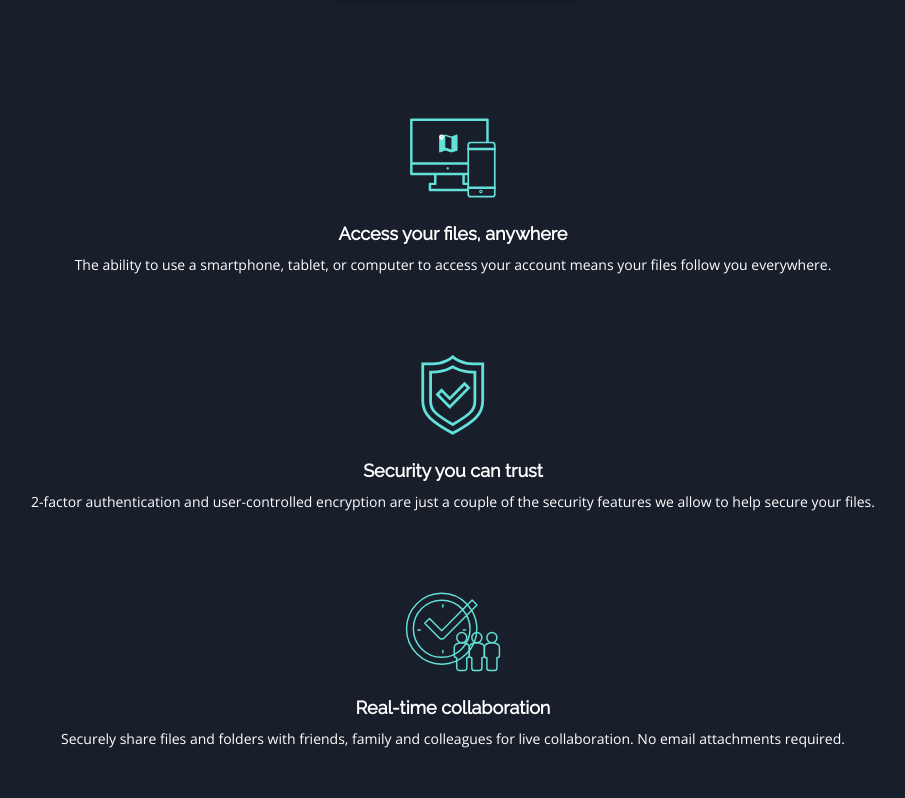
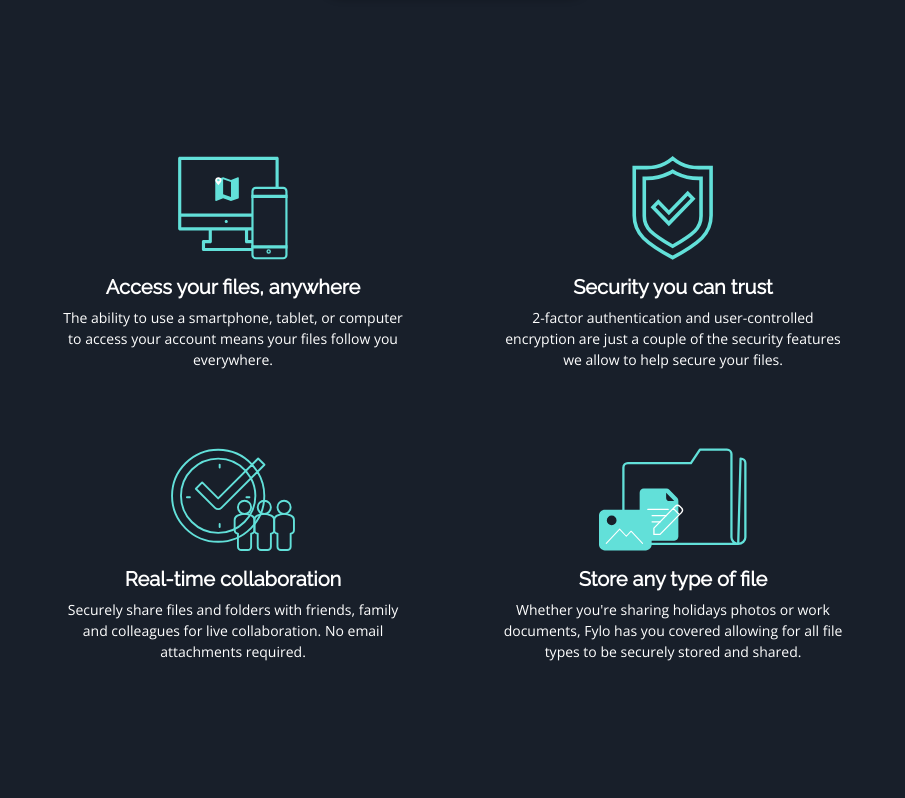
Before and after one commit to NSJTeo/fylo-landing-page, a Vue app: page / in a window 1280 px wide. Shown: the part 1102-1900 px from the top of the page, without its empty margins (187-1092 px from the left). Built offline with nearby package versions, Linux system fonts and the light colour scheme.

Commit message:
Feature and Features desktop styles

```diff
--- a/src/components/Feature.vue
+++ b/src/components/Feature.vue
@@ -7,6 +7,8 @@
 <script></script>
 
 <style lang="scss">
+@use '../styles/mixins.scss' as *;
+
 .feature {
   &__container {
     margin-bottom: 80px;
@@ -17,11 +19,19 @@
     &:last-child {
       margin-bottom: 0;
     }
+    @include desktop {
+      padding: 0;
+      margin: 0;
+    }
   }
   &__image {
     margin-bottom: 24px;
     height: 80px;
     width: auto;
+    @include desktop {
+      height: 104px;
+      margin-bottom: 1rem;
+    }
   }
   &__header {
     margin-bottom: 0.5rem;
@@ -32,6 +42,10 @@
     line-height: 24px;
     text-align: center;
     color: #ffffff;
+    @include desktop {
+      font-size: 20px;
+      line-height: 23px;
+    }
   }
   &__text {
     font-family: 'Open Sans';
@@ -41,6 +55,11 @@
     line-height: 21px;
     text-align: center;
     color: #ffffff;
+    @include desktop {
+      font-size: 14px;
+      line-height: 21px;
+      max-width: 350px;
+    }
   }
 }
 </style>
--- a/src/components/Features.vue
+++ b/src/components/Features.vue
@@ -36,16 +36,28 @@ export default {
 </script>
 
 <style lang="scss">
+@use '../styles/mixins.scss' as *;
+
 .features {
   &__background {
     margin-top: 120px;
     margin-bottom: 160px;
+    @include desktop {
+      margin-top: 158px;
+      margin-bottom: 138px;
+    }
   }
   &__container {
-    max-width: 1440px;
+    max-width: 880px;
     display: flex;
     flex-direction: column;
     align-items: center;
+    @include desktop {
+      display: grid;
+      grid-template-columns: 1fr 1fr;
+      row-gap: 78px;
+      margin: 0 auto;
+    }
   }
 }
 </style>
```
